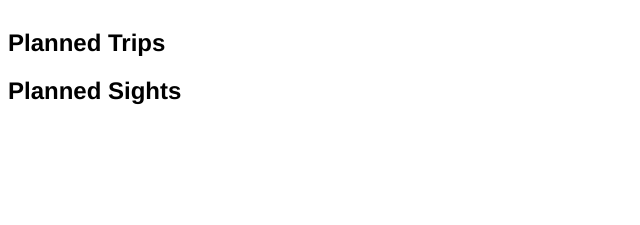
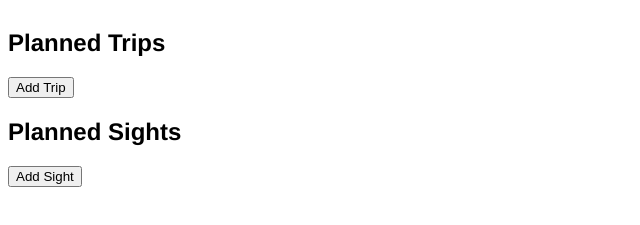
Before and after one commit to klGitbub/CapstoneProject, a website: page public/index.html in a window 1280 px wide. Shown: the part 187-412 px from the top of the page, without its empty margins (0-640 px from the left). Drawn offline with nearby package versions, Linux system fonts and the light colour scheme.

Commit message:
New commit

```diff
--- a/public/index.html
+++ b/public/index.html
@@ -10,10 +10,14 @@
         <h1>Travel List</h1>
         <p>Destinations</p>
         <h2>Planned Trips</h2>
-        <section id="planned-trips"></section>
+        <section id="planned-trips">
+            <button>Add Trip</button>
+        </section>
 
         <h2>Planned Sights</h2>
-        <section id="planned-sights"></section>
+        <section id="planned-sights">
+            <button>Add Sight</button>
+        </section>
 
         <script src="../node_modules/axios/dist/axios.min.js"></script>
         <script src="main.js"></script>
```
